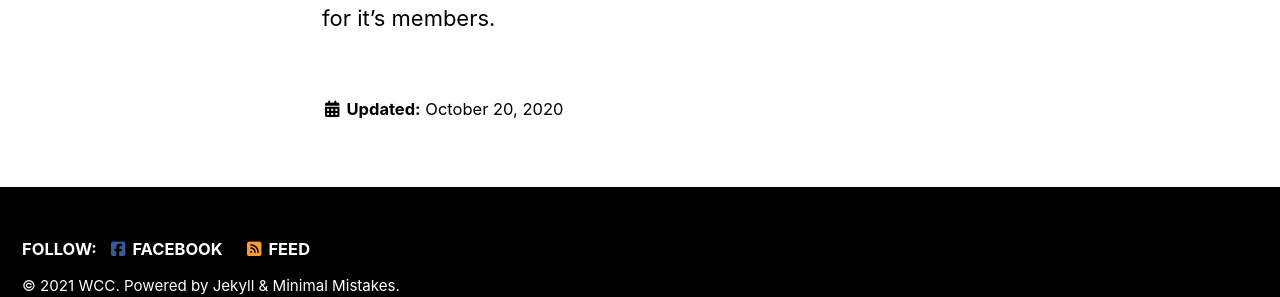
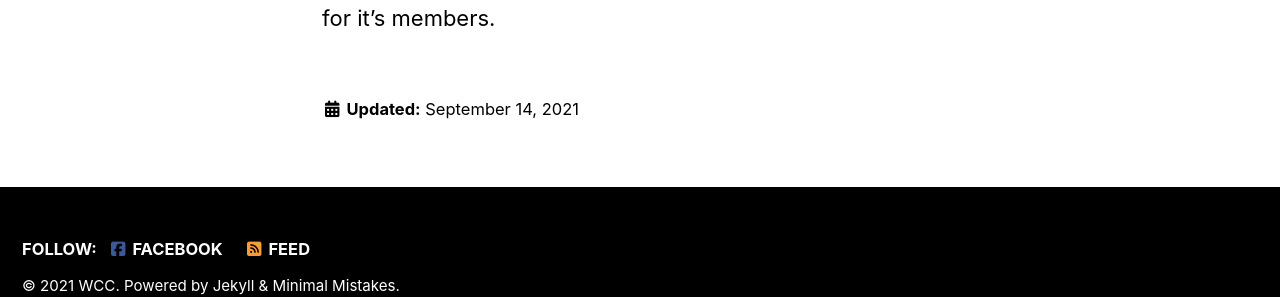
Before and after one commit to warwickclimbing/warwickclimbing.github.io, a Jekyll site: the page built from _pages/calendar.md, in a window 1280 px wide and 900 px high, scrolled down 1817 px. Shown: the part 558-855 px from the top of the window. Built offline with Jekyll 4.4.1, drawn with Linux system fonts in a browser that asks for light colours; cached includes are drawn as plain includes; nearby versions of some CDN libraries.

Commit message:
Changed updated date

```diff
--- a/_pages/calendar.md
+++ b/_pages/calendar.md
@@ -2,7 +2,7 @@
 permalink: /calendar/
 title: "Calendar"
 excerpt: "Trips and Socials Calendar"
-last_modified_at: 2020-10-20
+last_modified_at: 2021-09-14
 toc: false
 ---
 
```
